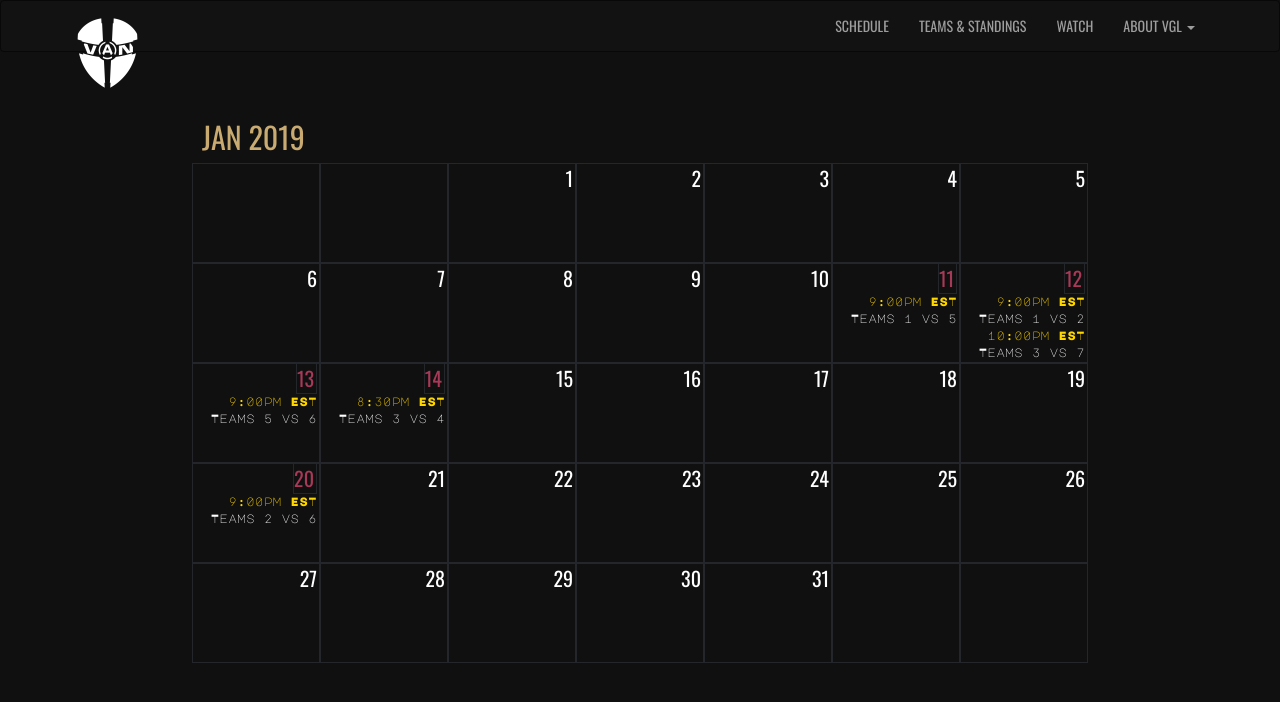
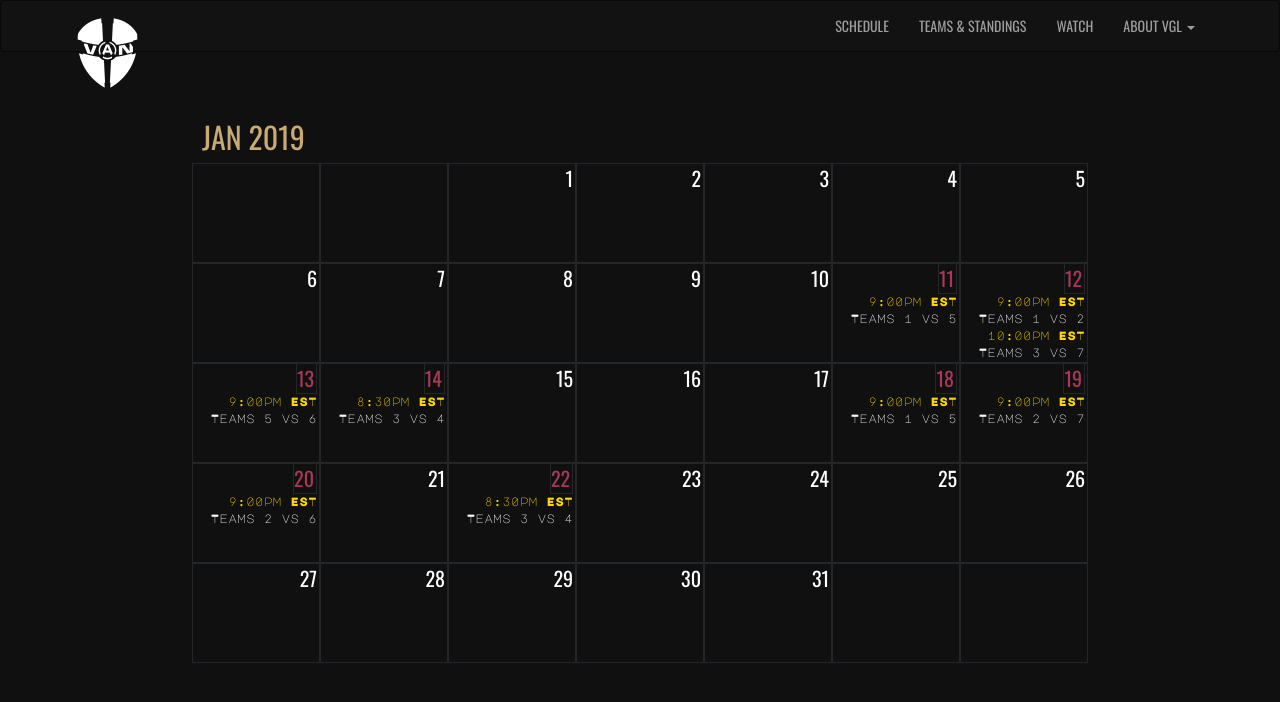
Before and after one commit to dawong8/vangamingleague, a React (Create React App) app: page /watch in a window 1280 px wide. Shown: the top 702 px of the page. Built offline with nearby package versions, Linux system fonts and the light colour scheme.

Commit message:
new dates added

```diff
--- a/src/watch.js
+++ b/src/watch.js
@@ -32,6 +32,17 @@ const popoverTop20 = (
   </Popover>
 );
 
+const popoverTop18 = (
+  <Popover id="popover-positioned-top" title="Team 1 vs. Team 5">
+    <strong>9:00 EST</strong>
+  </Popover>
+);
+
+const popoverTop19 = (
+  <Popover id="popover-positioned-top" title="Team 2 vs. Team 7">
+    <strong>9:00 EST</strong>
+  </Popover>
+);
 
 
 class Watch extends Component {
@@ -95,8 +106,21 @@ class Watch extends Component {
 	     			<span> 15 </span>
 	     			<span> 16 </span>
 	     			<span> 17 </span>
-	     			<span> 18 </span>
-	     			<span> 19 </span>
+	     			<span>
+	     				<OverlayTrigger trigger="click" placement="top" overlay={popoverTop18}>
+	      					<span style={{color:"#a83958"}}> 18 </span>
+	    				</OverlayTrigger>
+	    				<div className="eventdate"> 9:00pm EST </div>
+	    				<div className="eventtime"> Teams 1 vs 5 </div>
+	    			</span>
+	    			<span>
+	     				<OverlayTrigger trigger="click" placement="top" overlay={popoverTop18}>
+	      					<span style={{color:"#a83958"}}> 19 </span>
+	    				</OverlayTrigger>
+	    				<div className="eventdate"> 9:00pm EST </div>
+	    				<div className="eventtime"> Teams 2 vs 7 </div>
+	    			</span>
+
      			</div>
      			<div className="week">
 	     			<span>
@@ -107,7 +131,13 @@ class Watch extends Component {
 	    				<div className="eventtime"> Teams 2 vs 6 </div>
 	     			</span>
 	     			<span> 21 </span>
-	     			<span> 22 </span>
+	     			<span>
+	     				<OverlayTrigger trigger="click" placement="top" overlay={popoverTop}>
+	      					<span style={{color:"#a83958"}}> 22 </span>
+	    				</OverlayTrigger>
+	    				<div className="eventdate"> 8:30pm EST </div>
+	    				<div className="eventtime"> Teams 3 vs 4 </div>
+	    			</span>
 	     			<span> 23 </span>
 	     			<span> 24 </span>
 	     			<span> 25 </span>
```
